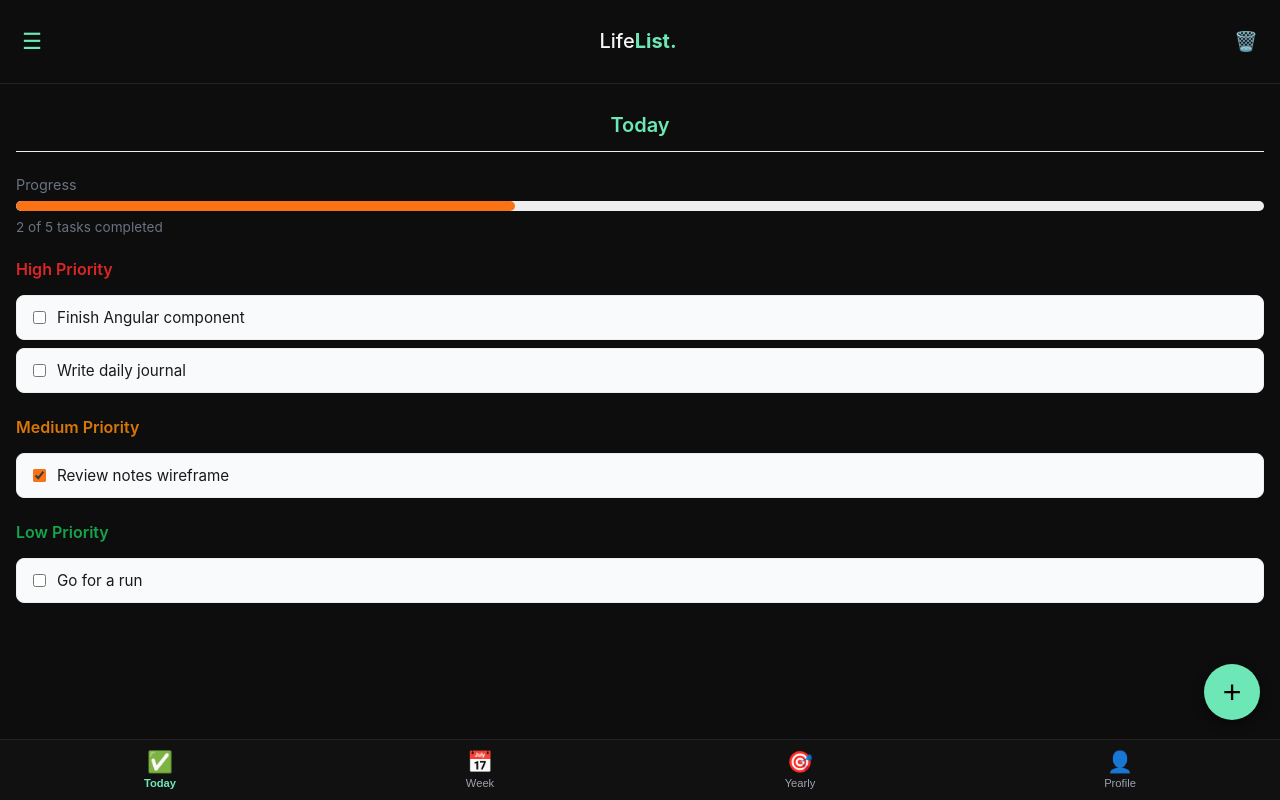
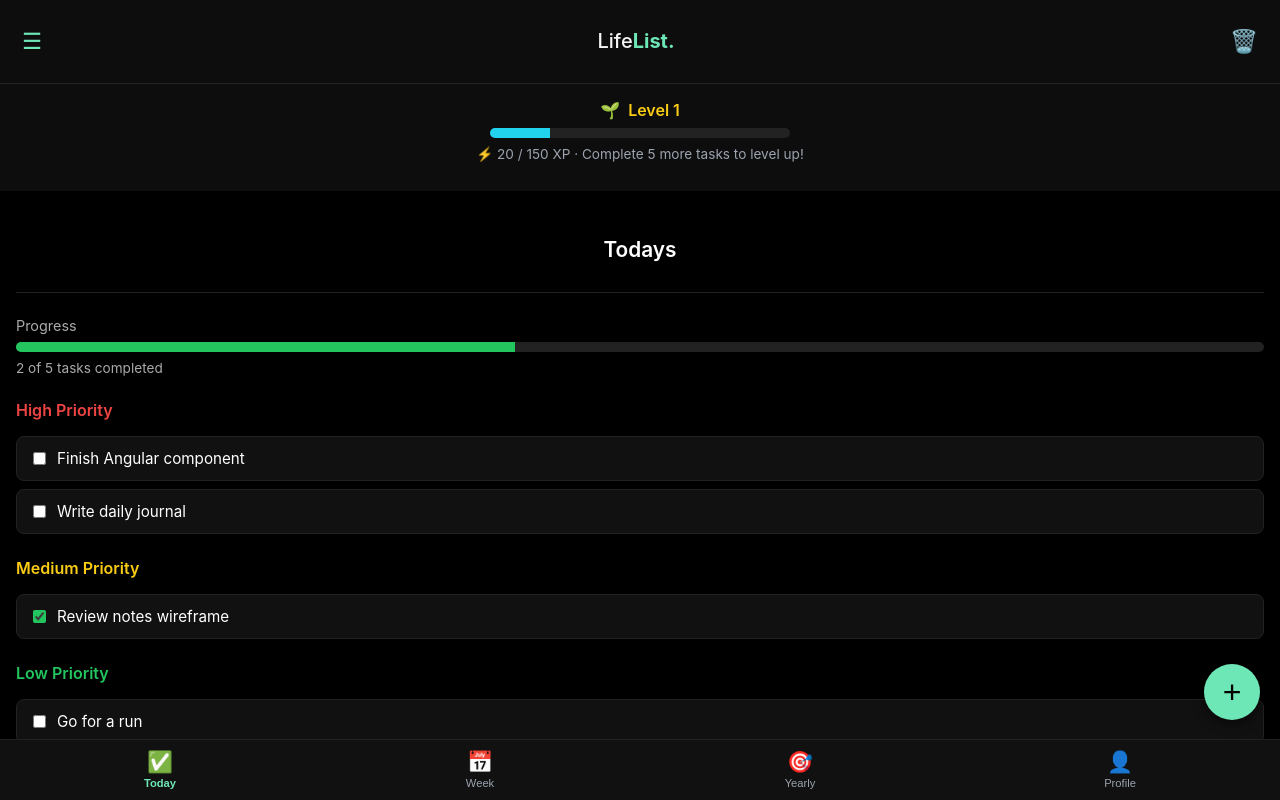
Before and after one commit to myhzyy/LifeList, an Angular app: page /week in a window 1280 px wide. Built offline with nearby package versions, Linux system fonts and the light colour scheme.

Commit message:
added static level up section

```diff
--- a/src/app/app.html
+++ b/src/app/app.html
@@ -6,6 +6,16 @@
     <button class="trash">🗑️</button>
   </header>
 
+  <!-- XP / Level Tracker -->
+  <section class="xp-section">
+    <div class="xp-header">🌱 <span class="level">Level 1</span></div>
+    <div class="xp-bar">
+      <div class="xp-fill" style="width: 20%"></div>
+    </div>
+    <p class="xp-text">⚡ 20 / 150 XP · Complete 5 more tasks to level up!</p>
+  </section>
+
+  <!-- Routed content -->
   <router-outlet></router-outlet>
 
   <!-- Bottom navigation -->
--- a/src/app/app.scss
+++ b/src/app/app.scss
@@ -3,6 +3,8 @@
   --text: #f5f5f5; // near-white text
   --muted: #9ca3af; // soft gray for secondary text
   --accent: #6ee7b7; // pastel green
+  --gold: #facc15; // level highlight
+  --energy: #22d3ee; // cyan/blue for xp bar
 
   font-family: -apple-system, BlinkMacSystemFont, 'SF Pro Text', 'Segoe UI', Roboto, Helvetica,
     Arial, sans-serif;
@@ -29,7 +31,8 @@
   font-size: 1rem;
   border-bottom: 1px solid #222;
 
-  .menu {
+  .menu,
+  .trash {
     background: none;
     border: none;
     font-size: 1.4rem;
@@ -50,33 +53,45 @@
       font-weight: 700;
     }
   }
-
-  .trash {
-    background: none;
-    border: none;
-    font-size: 1.2rem;
-    color: var(--accent);
-    cursor: pointer;
-  }
 }
 
-/* Note area (scrolls internally) */
-.note-area {
-  flex: 1;
+/* XP / Level tracker */
+.xp-section {
   padding: 1rem;
-  overflow-y: auto;
-}
+  text-align: center;
 
-.note-input {
-  width: 100%;
-  height: 100%;
-  border: none;
-  outline: none;
-  resize: none;
-  font-size: 1rem;
-  font-family: inherit;
-  color: var(--text);
-  background: transparent;
+  .xp-header {
+    font-size: 1rem;
+    font-weight: 600;
+    color: var(--gold);
+    margin-bottom: 0.5rem;
+
+    .level {
+      margin-left: 0.25rem;
+    }
+  }
+
+  .xp-bar {
+    width: 100%;
+    max-width: 300px;
+    height: 10px;
+    margin: 0 auto;
+    background: #222;
+    border-radius: 5px;
+    overflow: hidden;
+
+    .xp-fill {
+      height: 100%;
+      background: var(--energy);
+      transition: width 0.3s ease;
+    }
+  }
+
+  .xp-text {
+    margin-top: 0.5rem;
+    font-size: 0.85rem;
+    color: var(--muted);
+  }
 }
 
 /* Bottom nav */
@@ -88,7 +103,7 @@
   display: flex;
   justify-content: space-around;
   align-items: center;
-  background: #111; // darker than main background
+  background: #111;
   padding: 0.6rem 0;
   border-top: 1px solid #222;
 
@@ -125,7 +140,7 @@
   bottom: 5rem; // sits above bottom nav
   right: 1.25rem;
   background: var(--accent);
-  color: #000; // contrast with green
+  color: #000;
   border: none;
   border-radius: 50%;
   width: 3.5rem;
--- a/src/app/pages/week/week.html
+++ b/src/app/pages/week/week.html
@@ -1,7 +1,7 @@
-<main class="week-page dark">
+<main class="journal-dark">
   <!-- Header -->
   <header class="top-bar">
-    <h1>Today</h1>
+    <h1>Todays</h1>
   </header>
 
   <!-- Progress bar -->
--- a/src/app/pages/week/week.scss
+++ b/src/app/pages/week/week.scss
@@ -1,21 +1,22 @@
-.week-page {
+.journal-dark {
   padding: 1rem;
-  font-family: -apple-system, BlinkMacSystemFont, 'SF Pro Text', 'Segoe UI', Roboto, Helvetica,
-    Arial, sans-serif;
-  color: #1a1a1a;
+  font-family: -apple-system, BlinkMacSystemFont, 'SF Pro Text', Roboto, Helvetica, Arial,
+    sans-serif;
+  background: #000; // dark background
+  color: #fff;
+  min-height: 100vh;
 }
 
 /* Header */
 .top-bar {
-  display: flex;
-  justify-content: center;
-  border-bottom: 1px solid #eee;
+  text-align: center;
+  padding: 1rem;
+  border-bottom: 1px solid #222;
 
   h1 {
-    font-size: 1.25rem;
-
+    font-size: 1.3rem;
     font-weight: 600;
-    color: #6ee7b7;
+    color: #fff;
   }
 }
 
@@ -26,21 +27,20 @@
   label {
     display: block;
     font-size: 0.9rem;
-    color: #6b7280;
+    color: #aaa;
     margin-bottom: 0.5rem;
   }
 
   .progress-bar {
     width: 100%;
     height: 10px;
-    background: #eee;
+    background: #222;
     border-radius: 5px;
     overflow: hidden;
 
     .progress-fill {
       height: 100%;
-      background: #f97316;
-      border-radius: 5px;
+      background: #22c55e; // green accent
       transition: width 0.3s ease;
     }
   }
@@ -48,7 +48,7 @@
   .progress-text {
     margin-top: 0.5rem;
     font-size: 0.85rem;
-    color: #6b7280;
+    color: #aaa;
   }
 }
 
@@ -62,14 +62,14 @@
     margin-bottom: 0.5rem;
 
     &.high {
-      color: #dc2626;
-    }
+      color: #ef4444;
+    } // red
     &.medium {
-      color: #d97706;
-    }
+      color: #facc15;
+    } // yellow
     &.low {
-      color: #16a34a;
-    }
+      color: #22c55e;
+    } // green
   }
 
   ul {
@@ -77,8 +77,8 @@
     padding: 0;
 
     li {
-      background: #f9fafb;
-      border: 1px solid #eee;
+      background: #111;
+      border: 1px solid #222;
       border-radius: 0.5rem;
       padding: 0.75rem;
       margin-bottom: 0.5rem;
@@ -86,9 +86,10 @@
       align-items: center;
       gap: 0.5rem;
       font-size: 0.95rem;
+      color: #fff;
 
       input[type='checkbox'] {
-        accent-color: #f97316;
+        accent-color: #22c55e; // green checkboxes
       }
     }
   }
```
Also changed, not shown: 1 other file (tests, documents, lock files or other folders).
